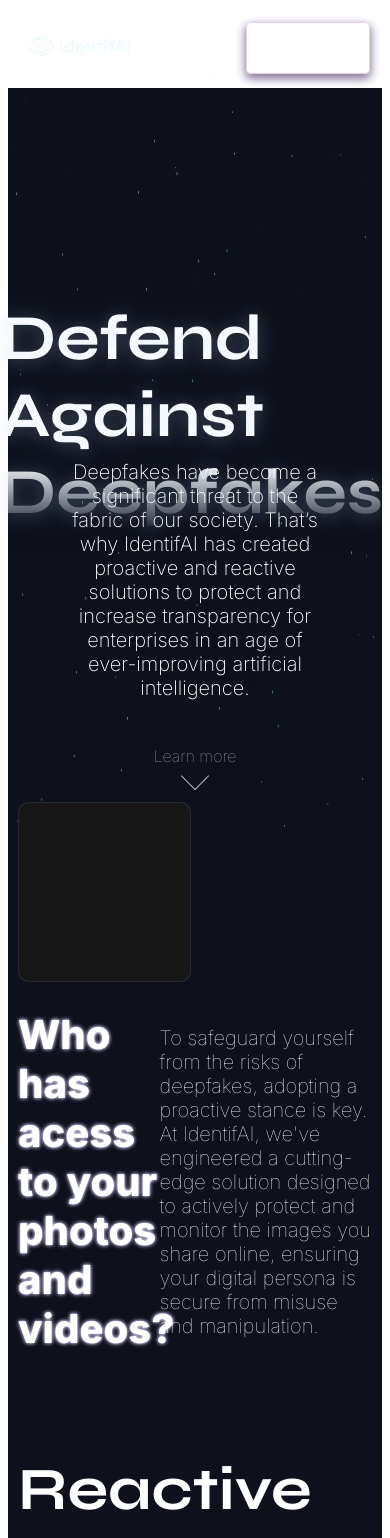
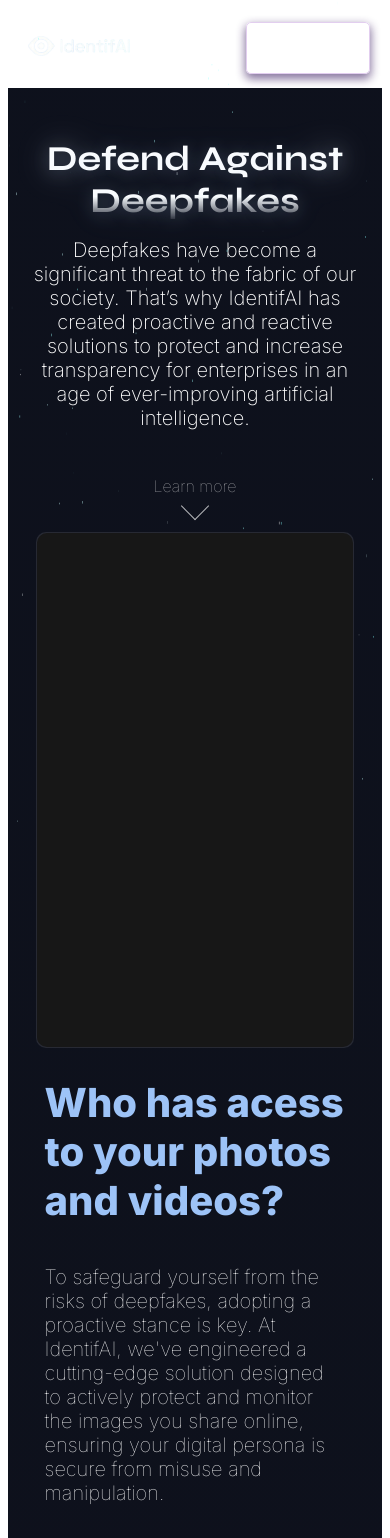
Before and after one commit to izzyhandkammer/IdentifAI-landingpage, a SvelteKit app: page / in a window 390 px wide. Shown: the top 1538 px of the page. Built offline with nearby package versions, Linux system fonts and the light colour scheme.

Commit message:
improvinhg responsiveness and mobile view

```diff
--- a/src/routes/+page.svelte
+++ b/src/routes/+page.svelte
@@ -463,15 +463,7 @@
     margin-bottom: 20px;
     font-weight: 800;
     width: 40%;
-    animation-name: glow-two;
-    animation-duration: 3s;
-    animation-iteration-count: infinite;
-    animation-direction: alternate;
-    background-color: linear-gradient(
-      180deg,
-      rgb(175, 172, 172) 70%,
-      transparent
-    ); /* adjust colors as needed */
+    color: #9dc3f7;
   }
   @keyframes glow-two {
     from {
@@ -896,10 +888,63 @@
       align-items: flex-start;
       overflow: auto;
     }
+    .content {
+      justify-content: center;
+      align-items: center;
+      justify-self: center;
+    }
+    .heroT {
+      justify-content: center;
+      margin: 20px;
+      height: 50%;
+      padding: 10px;
+    }
+    .heroT h1 {
+      font-size: 35px;
+      justify-self: center;
+      justify-content: center;
+      margin: 20px;
+      text-align: center;
+    }
+    .info-card {
+      width: 90%;
+      padding-top: 70px;
+    }
+    .rhetorical {
+      flex-direction: column;
+    }
+    .rhetorical h2 {
+      width: 85%;
+    }
+    .team {
+      flex-direction: column;
+    }
+
+    .team .member {
+      width: 50%;
+    }
+    .team .member img {
+      width: 85%;
+    }
+    .team .member p {
+      width: 85%;
+    }
+    .team .member h3 {
+      width: 85%;
+    }
+
+    .rhetorical p {
+      width: 85%;
+    }
 
     #cards {
       max-width: 1000px;
       padding: 10px 0px;
+      flex-direction: column;
+      gap: 10px;
+      align-items: center;
+      justify-content: center;
+      justify-self: center;
     }
 
     .card {
@@ -910,7 +955,11 @@
 
   @media (max-width: 500px) {
     .card {
-      height: 180px;
+      width: 90%;
+    }
+
+    .solution h3 {
+      font-size: 30px;
     }
 
     .card-info-wrapper {
@@ -925,6 +974,9 @@
       font-size: 0.8em;
       margin-top: 4px;
     }
+	.team .member {
+		width: 90%;
+	}
   }
 
   @media (max-width: 320px) {
```
